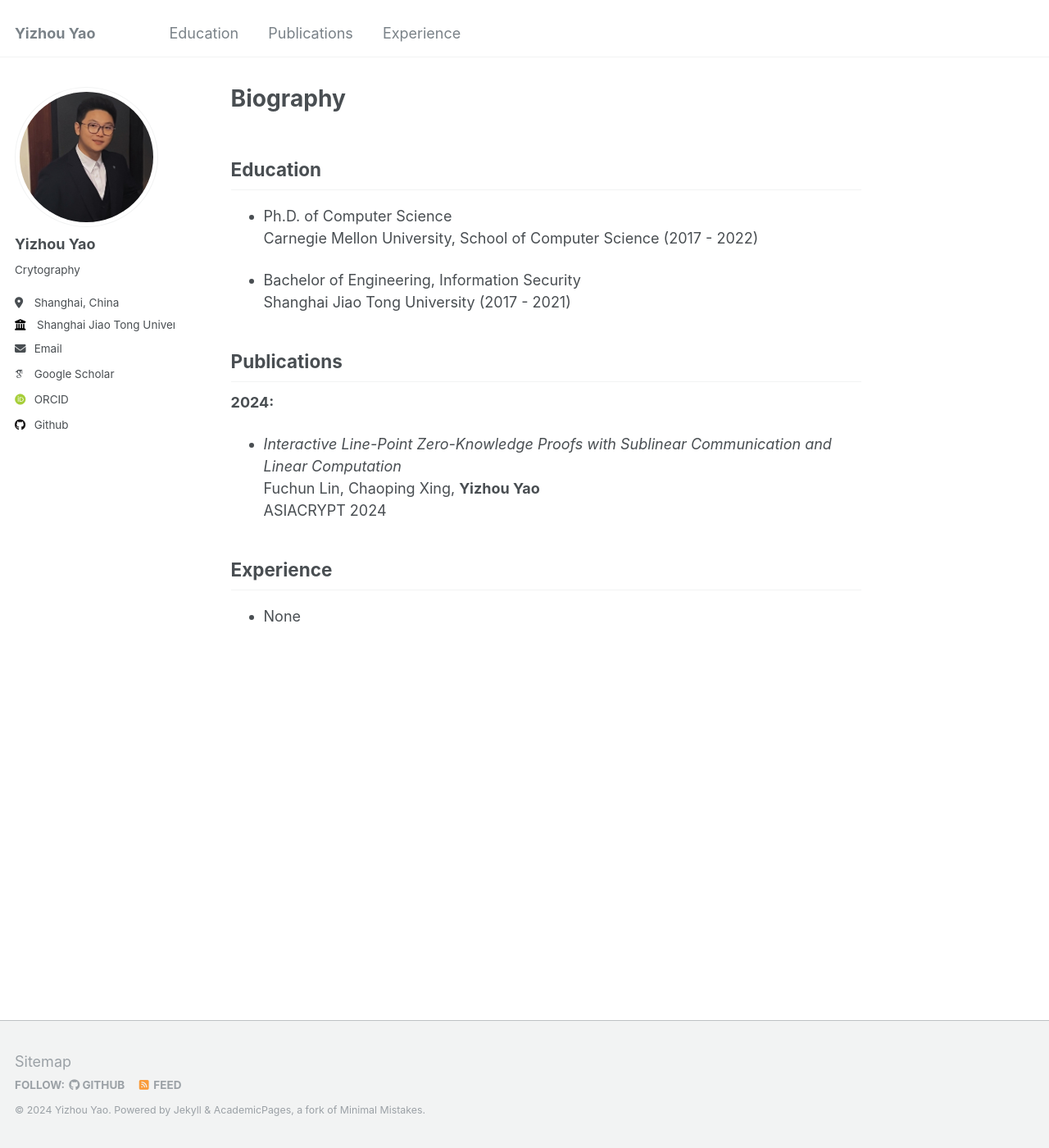
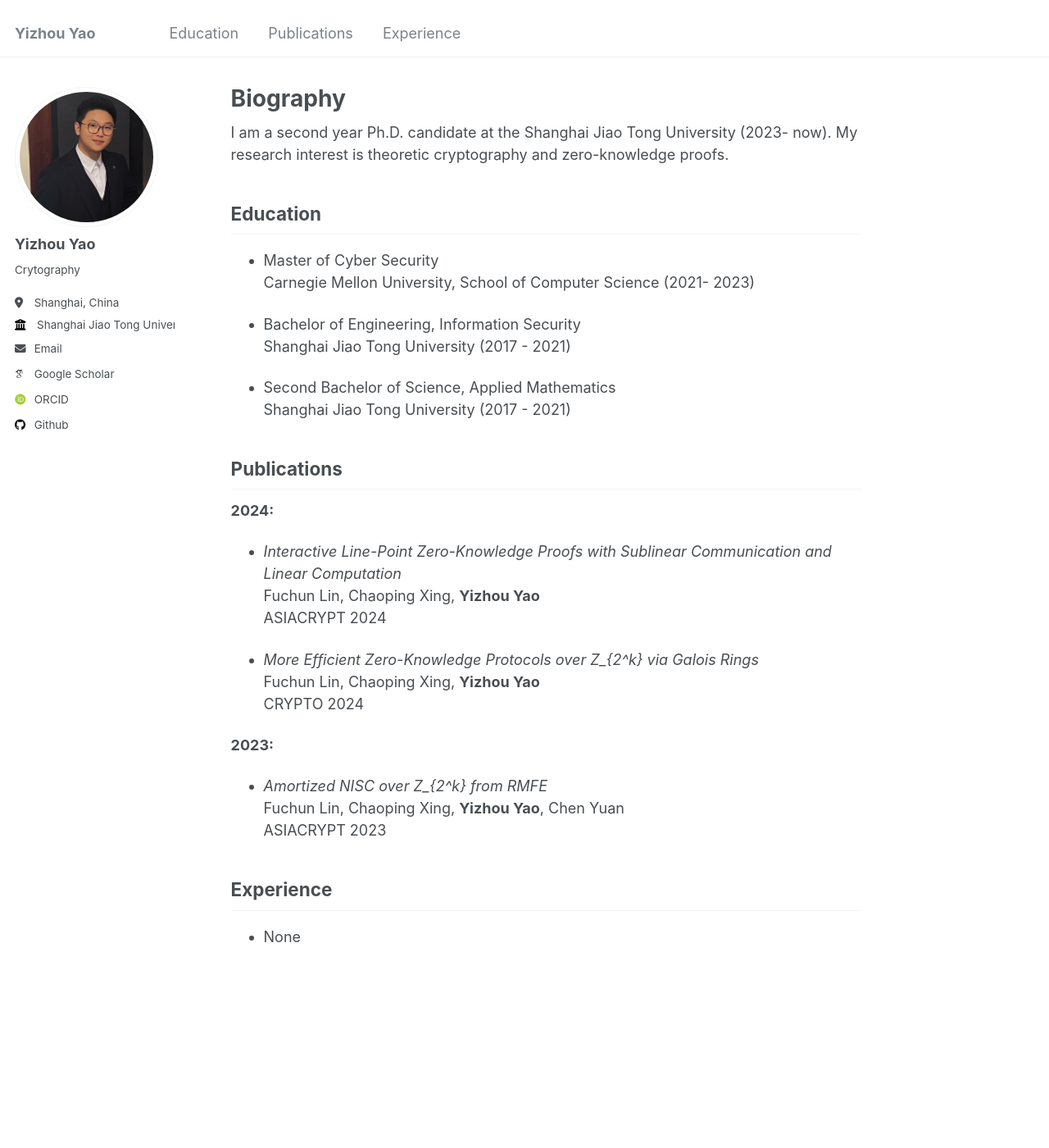
Before and after one commit to sjtu-YizhouYao/sjtu-YizhouYao.github.io, a Jekyll site: the page built from _pages/about.md, in a window 1280 px wide and 1400 px high. Shown: the whole window at 82% size. Built offline with Jekyll 4.4.1, drawn with Linux system fonts in a browser that asks for light colours; some web fonts are replaced.

Commit message:
Update about.md

```diff
--- a/_pages/about.md
+++ b/_pages/about.md
@@ -10,17 +10,20 @@ redirect_from:
 
 
 
-<div style="display:none">
-I am a second year Ph.D. candidate at the Shanghai Jiao Tong University(2023- now). My research interest is theoretic cryptography and its application in the real world, especially the efficient multi-party computation.
-</div>
+
+I am a second year Ph.D. candidate at the Shanghai Jiao Tong University (2023- now). My research interest is theoretic cryptography and zero-knowledge proofs.
+
 
 
 <h2 id="education"> Education</h2>
 
-- Ph.D. of Computer Science
-  Carnegie Mellon University, School of Computer Science (2017 - 2022)
+- Master of Cyber Security
+  Carnegie Mellon University, School of Computer Science (2021- 2023)
 
 - Bachelor of Engineering, Information Security
+  Shanghai Jiao Tong University (2017 - 2021)
+
+- Second Bachelor of Science, Applied Mathematics
   Shanghai Jiao Tong University (2017 - 2021)
 
 <h2 id="publications"> Publications</h2>
@@ -30,6 +33,15 @@ I am a second year Ph.D. candidate at the Shanghai Jiao Tong University(2023- no
   Fuchun Lin, Chaoping Xing, **Yizhou Yao**
   ASIACRYPT 2024
 
+- *More Efficient Zero-Knowledge Protocols over Z_{2^k} via Galois Rings*
+  Fuchun Lin, Chaoping Xing, **Yizhou Yao**
+  CRYPTO 2024
+
+**2023:**
+- *Amortized NISC over Z_{2^k} from RMFE*
+  Fuchun Lin, Chaoping Xing, **Yizhou Yao**, Chen Yuan
+  ASIACRYPT 2023
+
 
 
 <h2 id="experience"> Experience</h2>
```
